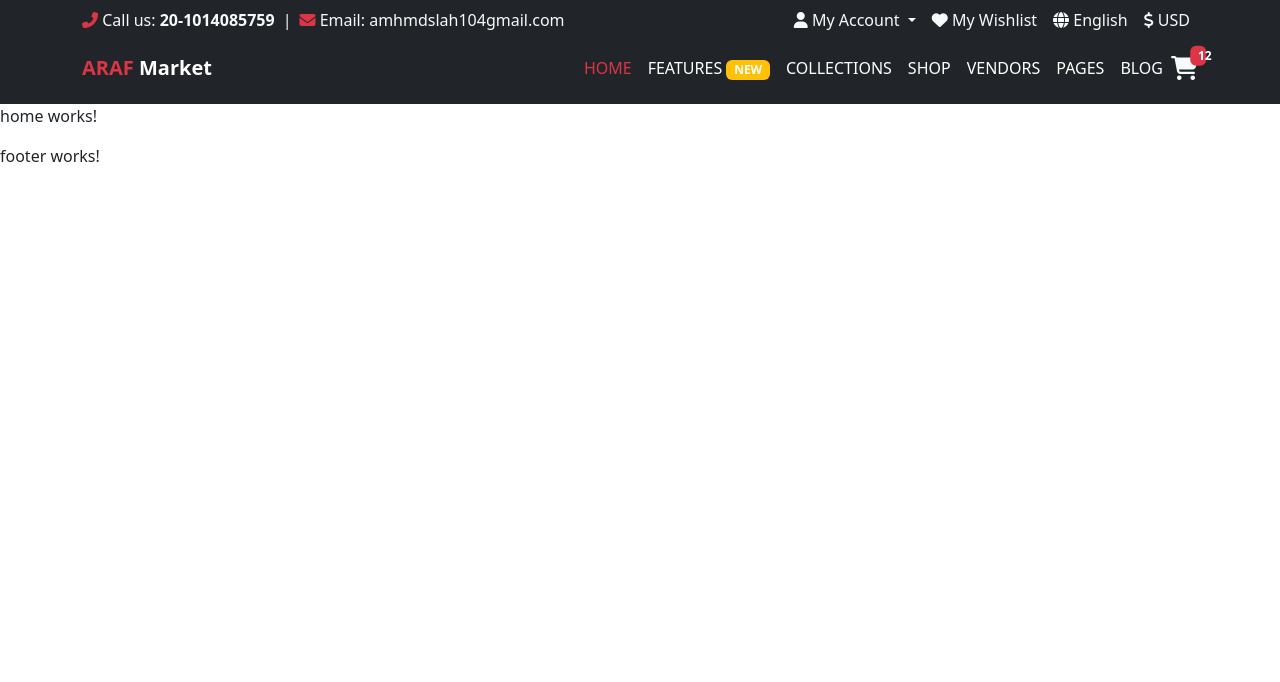
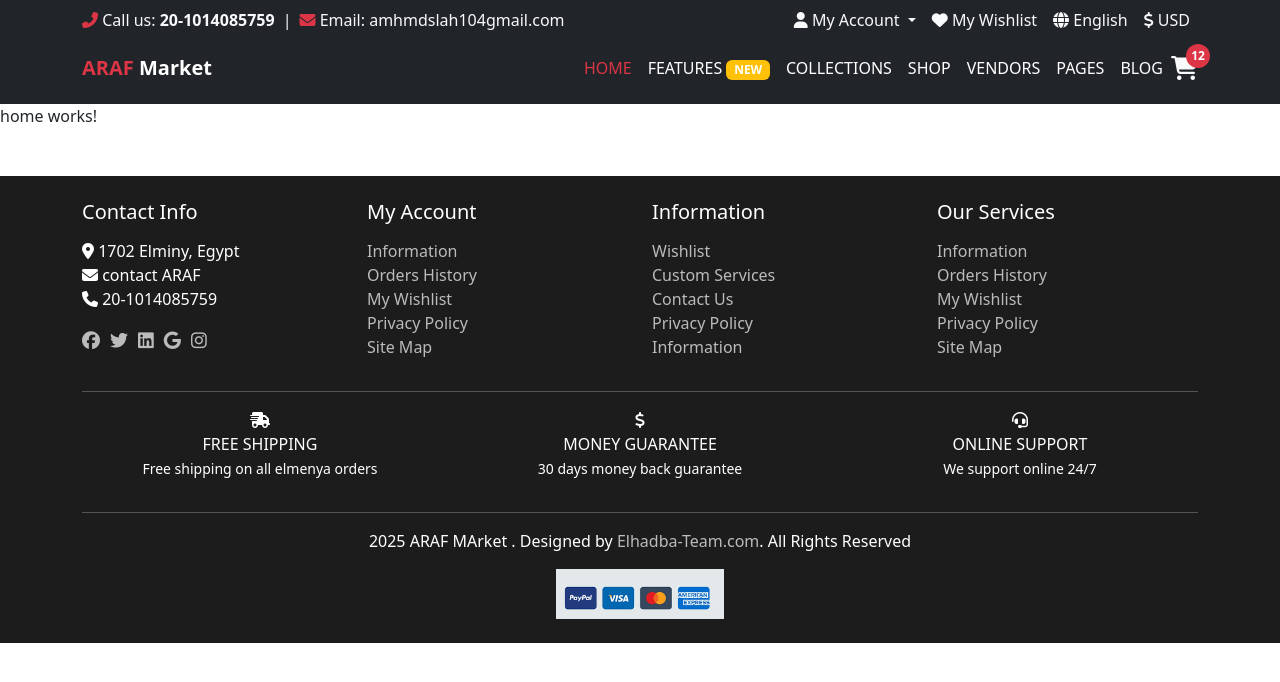
Before and after one commit to AhmedMohammedSalah/Ecommerce-mongo-node-angular, an Angular app in the folder client/ARAF-Market/: page / in a window 1280 px wide. Shown: the top 682 px of the page. Built offline with nearby package versions, Linux system fonts and the light colour scheme.

Commit message:
footer added

```diff
--- a/client/ARAF-Market/src/app/components/Home/footer/footer.component.css
+++ b/client/ARAF-Market/src/app/components/Home/footer/footer.component.css
@@ -0,0 +1,39 @@
+.footer {
+  background-color: #1c1c1c;
+  color: #ddd;
+}
+
+.footer h5 {
+  color: #fff;
+  margin-bottom: 15px;
+}
+
+.footer a {
+  color: #bbb;
+  text-decoration: none;
+}
+
+.footer a:hover {
+  color: #fff;
+  text-decoration: underline;
+}
+
+.social-icons a {
+  color: #bbb;
+  font-size: 18px;
+  margin-right: 10px;
+}
+
+.social-icons a:hover {
+  color: #fff;
+}
+
+hr {
+  border-color: rgba(255, 255, 255, 0.1);
+}
+
+@media (max-width: 768px) {
+  .footer .row {
+    text-align: center;
+  }
+}
--- a/client/ARAF-Market/src/app/components/Home/footer/footer.component.html
+++ b/client/ARAF-Market/src/app/components/Home/footer/footer.component.html
@@ -1 +1,85 @@
-<p>footer works!</p>
+<footer class="footer mt-5 text-white">
+  <div class="container py-4">
+    <div class="row">
+      <!-- Contact Info -->
+      <div class="col-md-6 col-lg-3 col-sm-12">
+        <h5>Contact Info</h5>
+        <ul class="list-unstyled">
+          <li><i class="fas fa-map-marker-alt"></i> 1702 Elminy, Egypt</li>
+          <li><i class="fas fa-envelope"></i> contact ARAF</li>
+          <li><i class="fas fa-phone"></i> 20-1014085759</li>
+        </ul>
+        <div class="social-icons">
+          <a href="#"><i class="fab fa-facebook"></i></a>
+          <a href="#"><i class="fab fa-twitter"></i></a>
+          <a href="#"><i class="fab fa-linkedin"></i></a>
+          <a href="#"><i class="fab fa-google"></i></a>
+          <a href="#"><i class="fab fa-instagram"></i></a>
+        </div>
+      </div>
+
+      <!-- My Account -->
+      <div class="col-md-6 col-lg-3 col-sm-12">
+        <h5>My Account</h5>
+        <ul class="list-unstyled">
+          <li><a href="#">Information</a></li>
+          <li><a href="#">Orders History</a></li>
+          <li><a href="#">My Wishlist</a></li>
+          <li><a href="#">Privacy Policy</a></li>
+          <li><a href="#">Site Map</a></li>
+        </ul>
+      </div>
+
+      <!-- Information -->
+      <div class="col-md-6 col-lg-3 col-sm-12">
+        <h5>Information</h5>
+        <ul class="list-unstyled">
+          <li><a href="#">Wishlist</a></li>
+          <li><a href="#">Custom Services</a></li>
+          <li><a href="#">Contact Us</a></li>
+          <li><a href="#">Privacy Policy</a></li>
+          <li><a href="#">Information</a></li>
+        </ul>
+      </div>
+
+      <!-- Our Services -->
+      <div class="col-md-6 col-lg-3 col-sm-12">
+        <h5>Our Services</h5>
+        <ul class="list-unstyled">
+          <li><a href="#">Information</a></li>
+          <li><a href="#">Orders History</a></li>
+          <li><a href="#">My Wishlist</a></li>
+          <li><a href="#">Privacy Policy</a></li>
+          <li><a href="#">Site Map</a></li>
+        </ul>
+      </div>
+    </div>
+
+    <hr class="bg-light" />
+
+    <!-- Bottom Info -->
+    <div class="row text-center">
+      <div class="col-md-4">
+        <i class="fas fa-shipping-fast"></i>
+        <p>FREE SHIPPING <br /><small>Free shipping on all elmenya orders</small></p>
+      </div>
+      <div class="col-md-4">
+        <i class="fas fa-dollar-sign"></i>
+        <p>MONEY GUARANTEE <br /><small>30 days money back guarantee</small></p>
+      </div>
+      <div class="col-md-4">
+        <i class="fas fa-headset"></i>
+        <p>ONLINE SUPPORT <br /><small>We support online 24/7</small></p>
+      </div>
+    </div>
+
+    <hr class="bg-light" />
+
+    <!-- Footer Bottom -->
+    <div class="text-center">
+      <p> 2025 ARAF MArket . Designed by <a href="#">Elhadba-Team.com</a>. All Rights Reserved</p>
+      <img src="payments.png" alt="Payment Methods" class="img-fluid"
+      style="height:50px" />
+    </div>
+  </div>
+</footer>
--- a/client/ARAF-Market/src/app/components/Home/header/header.component.css
+++ b/client/ARAF-Market/src/app/components/Home/header/header.component.css
@@ -78,3 +78,26 @@
   background-color: #dc3545;
   color: #ffffff;
 }
+
+/* Responsive adjustments */
+@media (max-width: 768px) {
+
+  .contact-info,
+  .user-actions {
+    text-align: center;
+    margin-bottom: 10px;
+  }
+
+  .user-actions {
+    justify-content: center !important;
+  }
+
+  .navbar-nav {
+    margin-top: 10px;
+  }
+
+  .shopping-cart {
+    margin-left: auto;
+    margin-right: 15px;
+  }
+}
--- a/client/ARAF-Market/src/app/components/Home/header/header.component.html
+++ b/client/ARAF-Market/src/app/components/Home/header/header.component.html
@@ -1,5 +1,8 @@
 <header class="header bg-dark text-light py-2">
-  <div class="container d-flex justify-content-between align-items-center">
+  <div class="container">
+    <!-- Top Row: Contact Info and User Actions -->
+    <div class="row align-items-center">
+      <div class="col-md-6 col-12 text-center text-md-start mb-2 mb-md-0">
         <div class="contact-info">
           <i class="fas fa-phone-alt text-danger"></i>
           Call us: <strong>20-1014085759</strong>
@@ -7,7 +10,9 @@
           <i class="fas fa-envelope text-danger"></i>
           Email: <a href="mailto:amhmdslah104@gmail.com" class="text-light">amhmdslah104gmail.com</a>
         </div>
-    <div class="user-actions d-flex align-items-center">
+      </div>
+      <div class="col-md-6 col-12 text-center text-md-end">
+        <div class="user-actions d-flex justify-content-center justify-content-md-end align-items-center">
           <!-- My Account Dropdown -->
           <div class="dropdown" ngbDropdown>
             <a class="text-light mx-2 dropdown-toggle" ngbDropdownToggle>
@@ -23,11 +28,14 @@
           <a href="#" class="text-light mx-2"><i class="fas fa-dollar-sign"></i> USD</a>
         </div>
       </div>
+    </div>
+  </div>
 
+  <!-- Navigation Bar -->
   <nav class="navbar navbar-expand-lg navbar-dark bg-dark mt-2">
     <div class="container">
       <a class="navbar-brand text-danger fw-bold" routerLink="/">
-        ARAF <span class="text-white"> Market</span>
+        ARAF <span class="text-white">Market</span>
       </a>
       <button class="navbar-toggler" type="button" data-bs-toggle="collapse" data-bs-target="#navbarNav"
         aria-controls="navbarNav" aria-expanded="false" aria-label="Toggle navigation">
@@ -47,7 +55,11 @@
       </div>
       <!-- Shopping Cart with Number Above -->
       <div class="shopping-cart d-flex align-items-center position-relative">
-        <span class="badge bg-danger position-absolute top-0 start-100 translate-middle">12</span>
+        <span
+          class="badge bg-danger position-absolute top-0 start-100 translate-middle p-2 rounded-circle d-flex justify-content-center align-items-center"
+          style="width: 24px; height: 24px;">
+          12
+        </span>
         <i class="fas fa-shopping-cart text-light fs-4"></i>
       </div>
     </div>
--- a/client/ARAF-Market/src/app/components/Home/header/header.component.ts
+++ b/client/ARAF-Market/src/app/components/Home/header/header.component.ts
@@ -1,9 +1,10 @@
 import { Component } from '@angular/core';
+import { RouterLink } from '@angular/router';
 import { NgbDropdownModule } from '@ng-bootstrap/ng-bootstrap';
 
 @Component({
   selector: 'app-header',
-  imports: [NgbDropdownModule],
+  imports: [NgbDropdownModule,RouterLink],
   templateUrl: './header.component.html',
   styleUrl: './header.component.css'
 })
```
Also changed, not shown: client/ARAF-Market/public/payments.png (added). Lines whose indentation alone changed are shown as unchanged.
